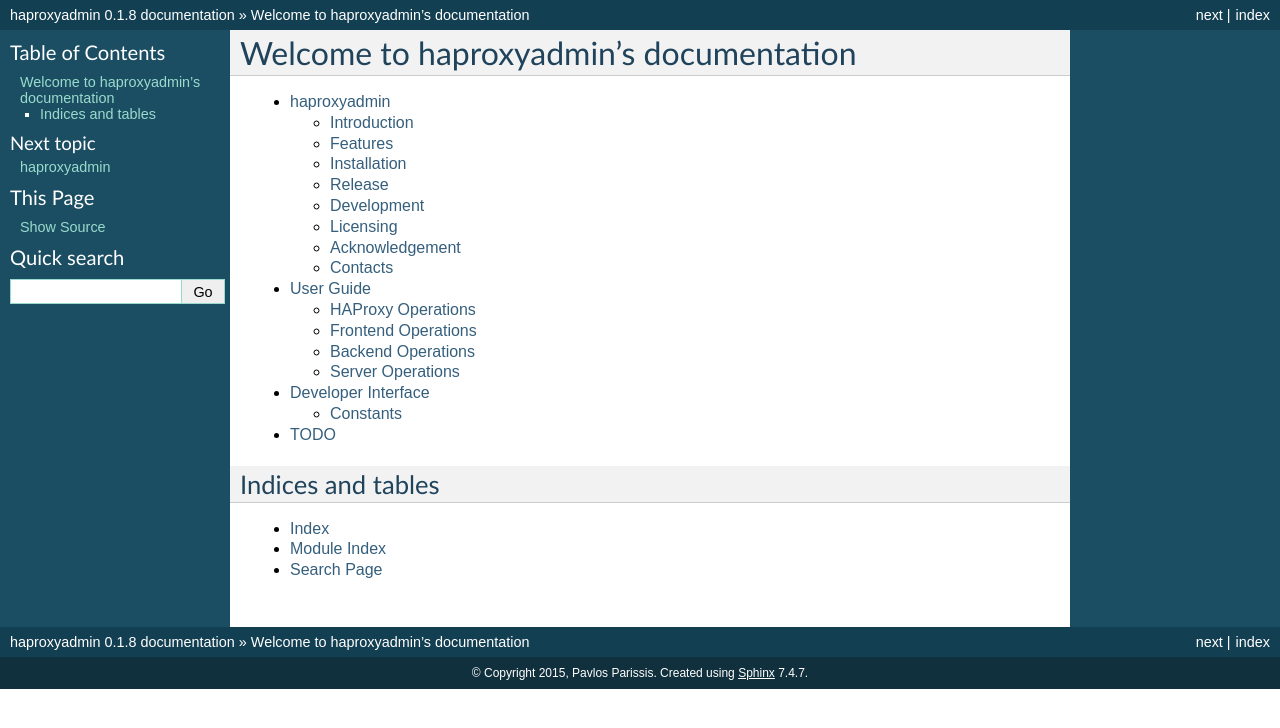
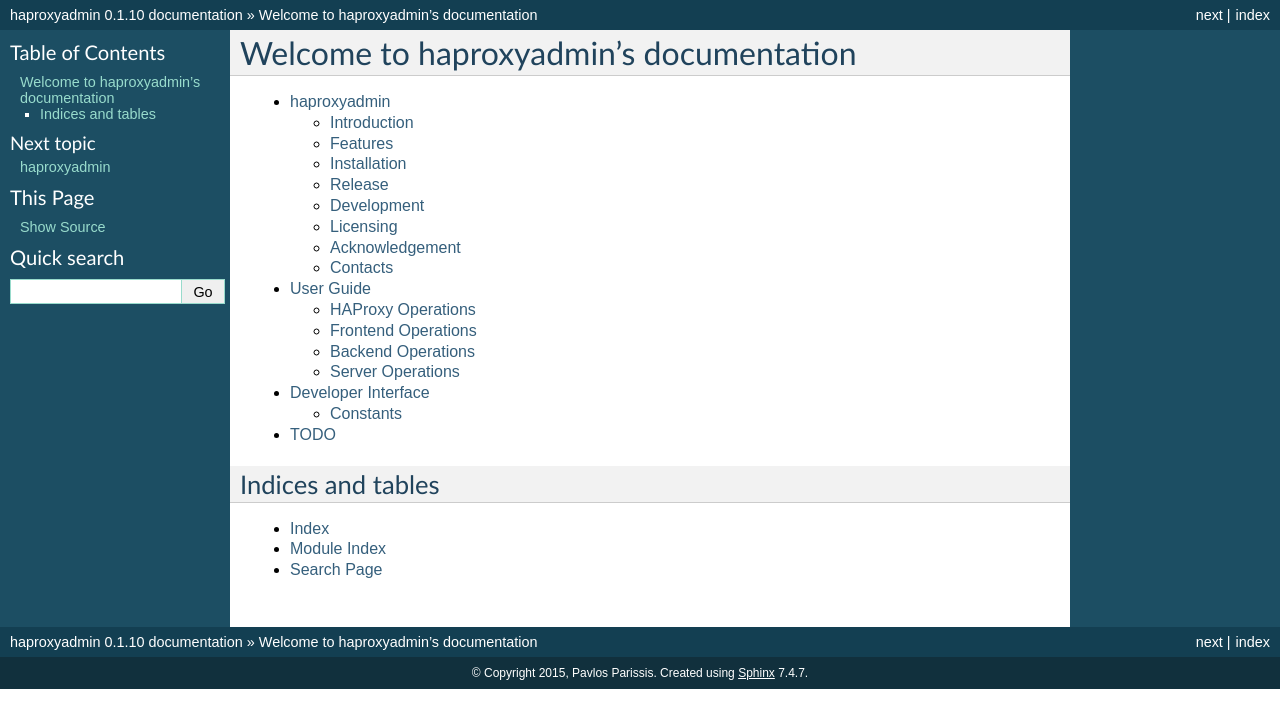
Before and after one commit to unixsurfer/haproxyadmin, a Sphinx documentation site: the page built from docs/source/index.rst, in a window 1280 px wide. Shown: the top 728 px of the page. Built offline with Sphinx 7.4.7, drawn with Linux system fonts in a browser that asks for light colours.

Commit message:
RELEASE 0.1.10 version

```diff
--- a/docs/source/conf.py
+++ b/docs/source/conf.py
@@ -57,9 +57,9 @@ copyright = '2015, Pavlos Parissis'
 # built documents.
 #
 # The short X.Y version.
-version = '0.1.8'
+version = '0.1.10'
 # The full version, including alpha/beta/rc tags.
-release = '0.1.8'
+release = '0.1.10'
 
 # The language for content autogenerated by Sphinx. Refer to documentation
 # for a list of supported languages.
--- a/haproxyadmin/__init__.py
+++ b/haproxyadmin/__init__.py
@@ -5,5 +5,5 @@
 __title__ = 'haproxyadmin'
 __author__ = 'Pavlos Parissis'
 __license__ = 'Apache 2.0'
-__version__ = '0.1.9'
+__version__ = '0.1.10'
 __copyright__ = 'Copyright 2015 Pavlos Parissis'
```
Also changed, not shown: 1 other file.
